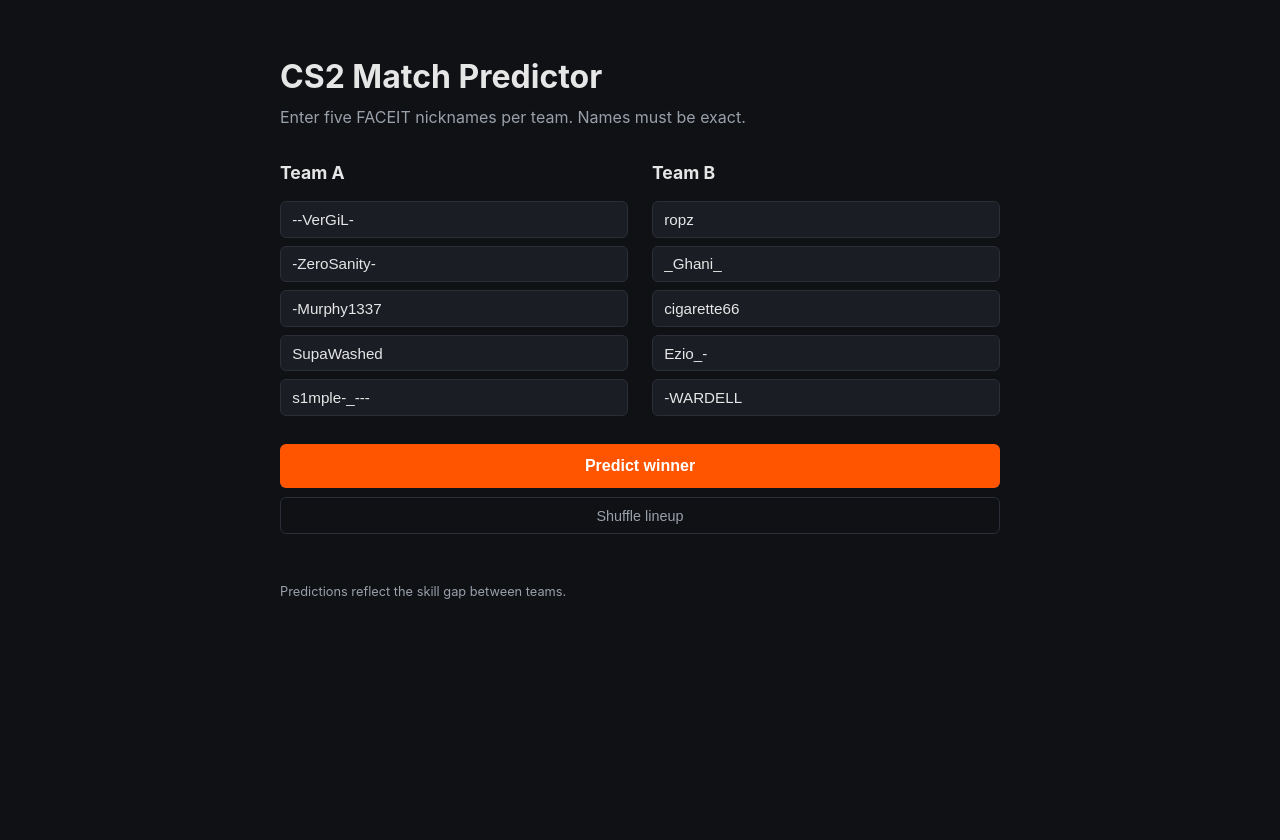
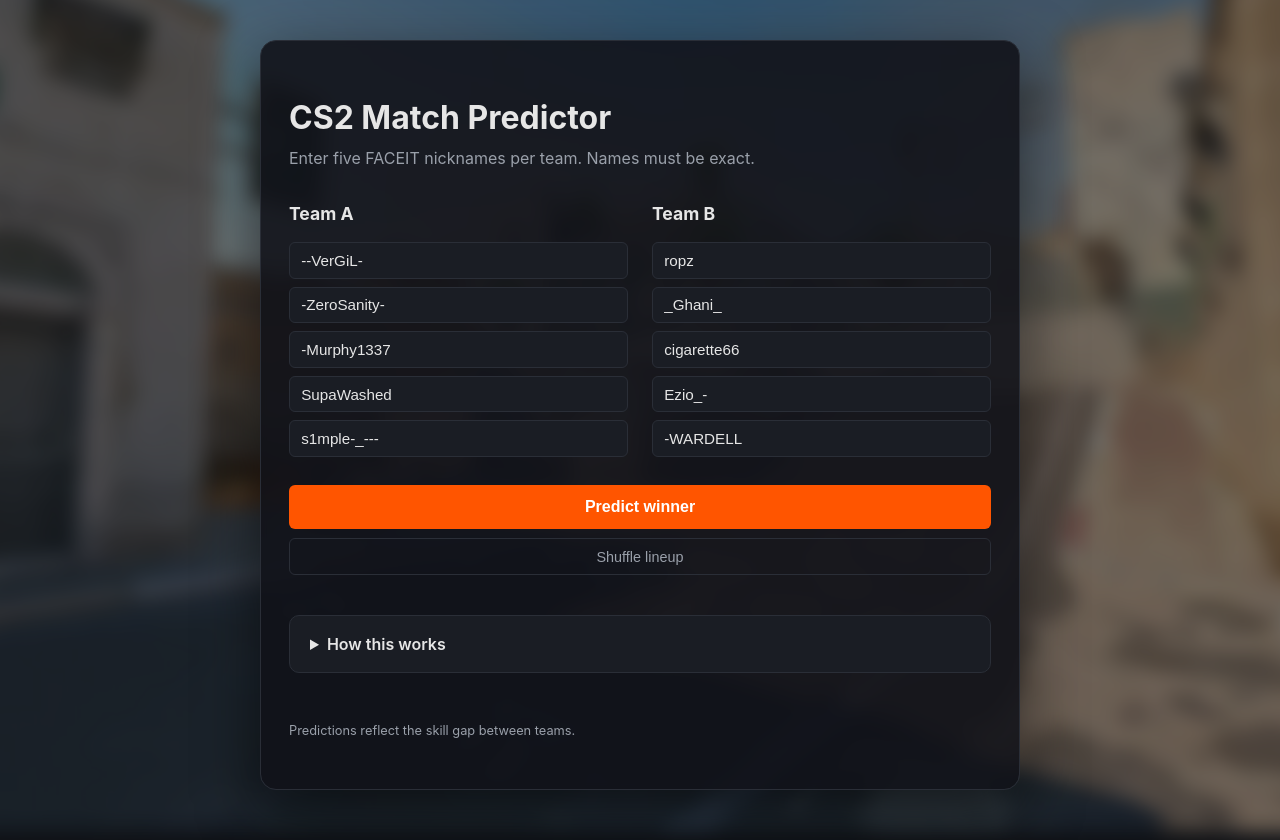
Before and after one commit to icylapras/cs2-match-predictor, a Django app: page / in a window 1280 px wide. Before the commit the page ends 599 px from the top, so only its background shows below. Run offline with Django 5.2, Linux system fonts and the light colour scheme; data that the repository does not hold is empty.

Commit message:
Add blurred map backdrop, centered card layout, and how-it-works section

```diff
--- a/predictor/templates/predictor/index.html
+++ b/predictor/templates/predictor/index.html
@@ -80,6 +80,32 @@
     </section>
 {% endif %}
 
+<details class="how-it-works">
+    <summary>How this works</summary>
+    <ol>
+        <li><strong>Read recent form.</strong> For each of the 10 players we pull
+            their recent CS2 matches from FACEIT and compute four numbers:
+            K/D ratio, ADR (average damage per round), headshot&nbsp;%, and win&nbsp;rate.</li>
+        <li><strong>Compare the two teams.</strong> We average each team's five
+            players, then take the difference (Team&nbsp;A minus Team&nbsp;B) for each
+            stat — so a single row of numbers captures the skill gap between the sides.</li>
+        <li><strong>Predict.</strong> A machine-learning model, trained on thousands
+            of real historical FACEIT matches, turns that skill gap into a calibrated
+            win probability — the orange bar above.</li>
+    </ol>
+    <p class="how-rigor"><strong>Why you can trust the number.</strong> The model is
+        trained <em>leakage-safe</em>: the features for any historical match use only
+        each player's matches that finished <em>before</em> it, never the result it is
+        trying to predict. It is then tested <em>out-of-time</em> — trained on older
+        matches and scored on newer ones it has never seen. Realistic accuracy is
+        around <strong>58–65%</strong>: CS2 has real upsets, so this is an honest fun
+        tool, not a betting product.</p>
+    <p class="how-rigor"><strong>The blue bar</strong> is a model-free baseline: the
+        standard Elo formula applied to the players' current FACEIT Elo. Showing it
+        next to the model lets you see whether the model adds anything over the raw
+        ratings.</p>
+</details>
+
 <script>
 (function () {
     function fillTeams(item) {
--- a/static/predictor/style.css
+++ b/static/predictor/style.css
@@ -15,12 +15,32 @@ body {
     color: var(--text);
     font-family: -apple-system, BlinkMacSystemFont, "Segoe UI", Roboto, sans-serif;
     line-height: 1.5;
+    min-height: 100vh;
+}
+
+/* Full-page blurred Dust2 backdrop. A fixed pseudo-element keeps the blur on the
+   background only — the content card on top stays perfectly sharp. Drop the map
+   screenshot at static/predictor/dust2.jpg; the dark colour is the fallback. */
+body::before {
+    content: "";
+    position: fixed;
+    inset: 0;
+    z-index: -1;
+    background: #0a0c10 url("dust2.jpg") center / cover no-repeat;
+    filter: blur(9px) brightness(0.45) saturate(1.1);
+    transform: scale(1.08);  /* hide the soft edges the blur creates */
 }
 
 .container {
     max-width: 760px;
-    margin: 0 auto;
-    padding: 2rem 1.25rem 4rem;
+    margin: 2.5rem auto;
+    padding: 2rem 1.75rem 3rem;
+    /* the "higher opacity" centre panel from the mockup */
+    background: rgba(16, 18, 24, 0.88);
+    border: 1px solid var(--line);
+    border-radius: 16px;
+    box-shadow: 0 18px 60px rgba(0, 0, 0, 0.55);
+    backdrop-filter: blur(3px);
 }
 
 h1 { margin-bottom: 0.25rem; }
@@ -129,4 +149,23 @@ th { color: var(--muted); font-weight: 500; }
 }
 .recent em, .result em { color: var(--muted); font-style: normal; }
 
+.how-it-works {
+    margin-top: 2.5rem;
+    padding: 1rem 1.25rem;
+    background: var(--card);
+    border: 1px solid var(--line);
+    border-radius: 10px;
+}
+.how-it-works summary {
+    cursor: pointer;
+    font-weight: 600;
+    color: var(--text);
+    list-style-position: inside;
+}
+.how-it-works summary:hover { color: var(--accent); }
+.how-it-works ol { margin: 1rem 0; padding-left: 1.2rem; }
+.how-it-works li { margin-bottom: 0.6rem; }
+.how-it-works .how-rigor { color: var(--muted); font-size: 0.9rem; }
+.how-it-works strong { color: var(--text); }
+
 footer { margin-top: 3rem; color: var(--muted); font-size: 0.8rem; }
```
Also changed, not shown: static/predictor/dust2.jpg (added).
